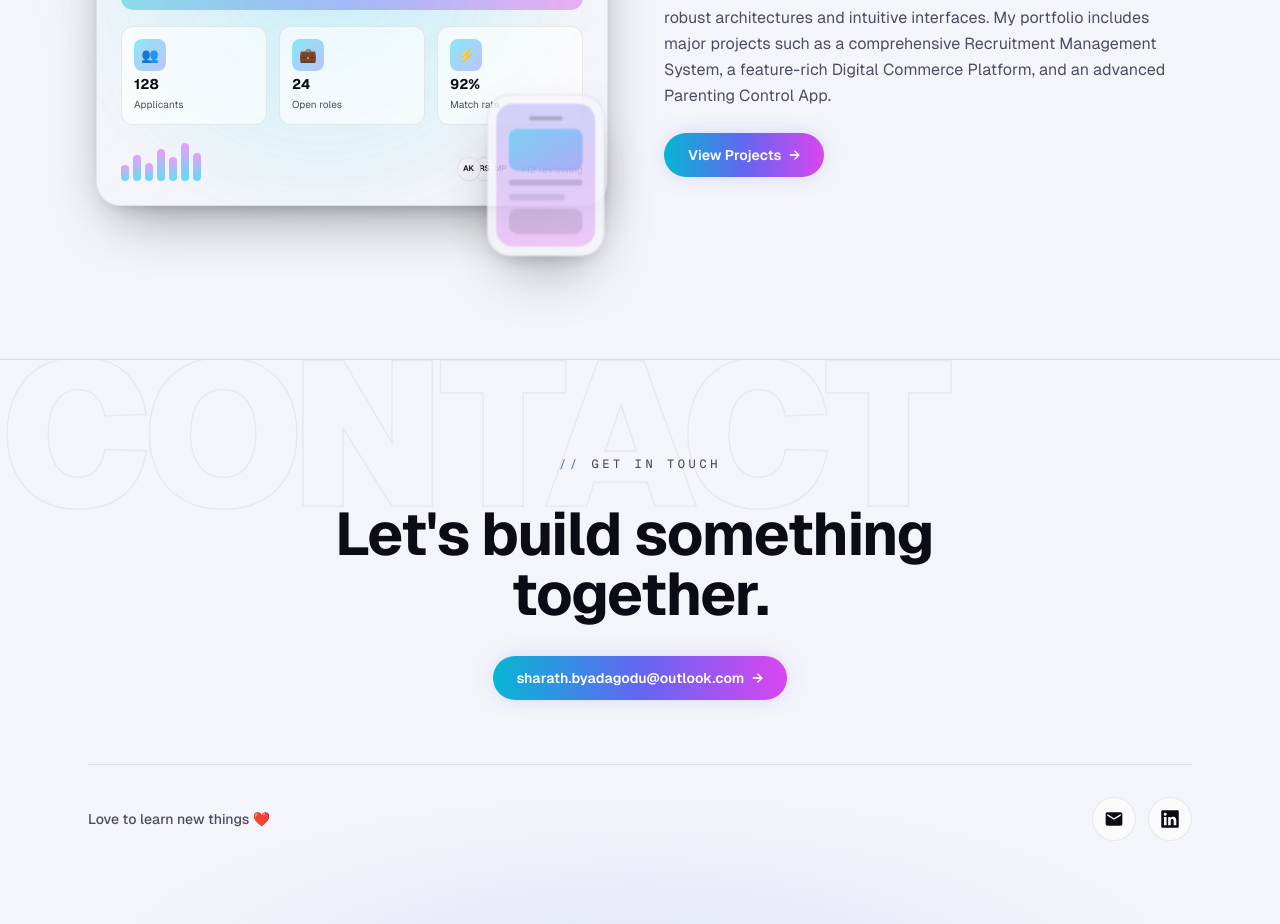
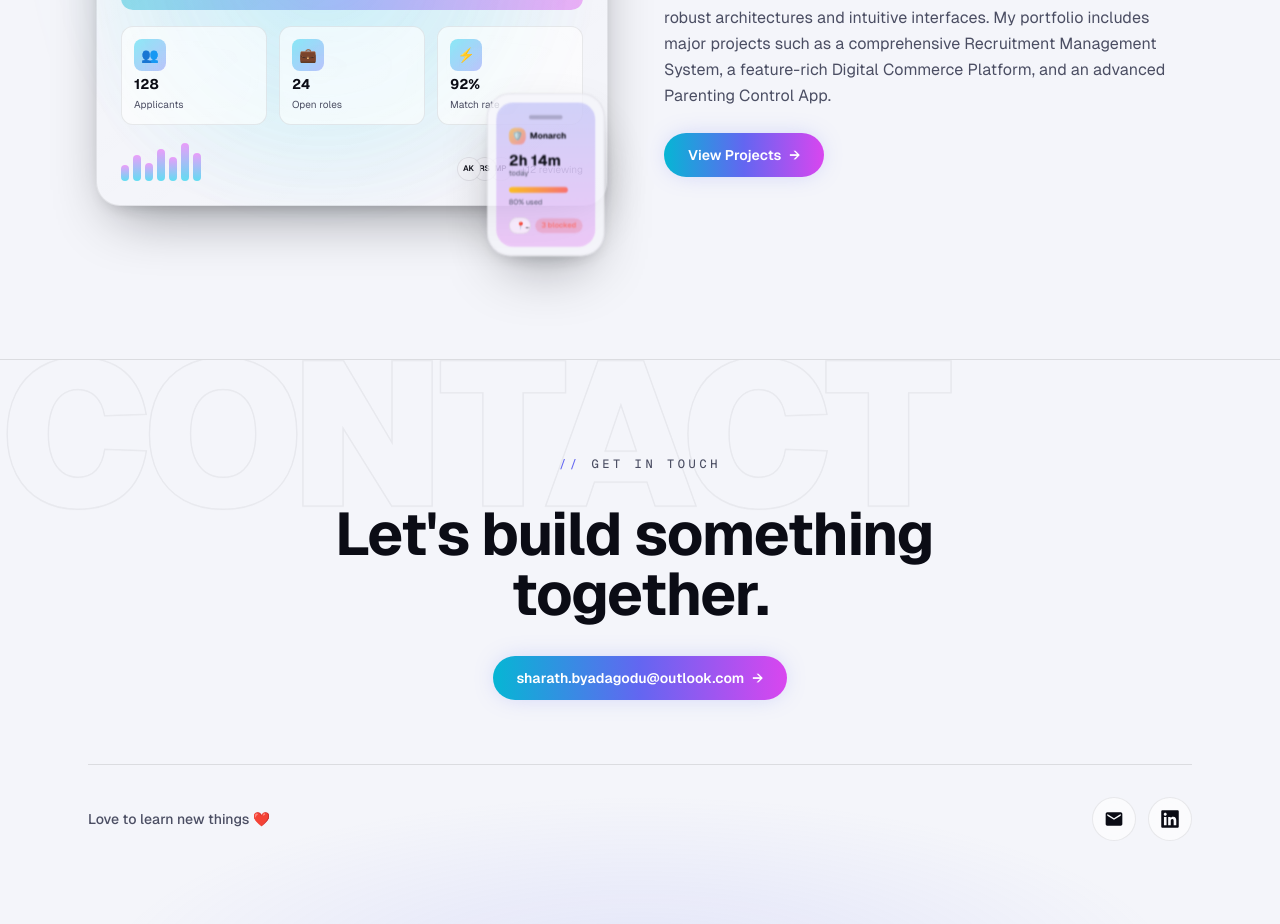
Before and after one commit to SharathRao99/portfolio, a Next.js app: page / in a window 1280 px wide. Shown: the part 1700-2624 px from the top of the page. Built offline with nearby package versions, Linux system fonts and the light colour scheme.

Commit message:
feat: Add WebMCPTools component for AI browser agent integration and enhance layout with new tool for site navigation and information retrieval.

```diff
--- a/app/layout.tsx
+++ b/app/layout.tsx
@@ -11,6 +11,7 @@ import ScrollProgress from "../components/motion/ScrollProgress";
 import SmoothScroll from "../components/motion/SmoothScroll";
 import BackToTop from "../components/motion/BackToTop";
 import CommandPalette from "../components/CommandPalette";
+import WebMCPTools from "../components/WebMCPTools";
 import { personalInfo } from "../lib/data";
 
 const SITE_URL = "https://sharath-portfolio.vercel.app";
@@ -134,6 +135,7 @@ export default function RootLayout({
           <BackgroundAnimation />
           <SmoothScroll />
           <CommandPalette />
+          <WebMCPTools />
           <ScrollProgress />
           <Header />
           <main id="content" className="flex-1 overflow-x-clip pt-28 md:pt-32">{children}</main>
--- /dev/null
+++ b/components/WebMCPTools.tsx
@@ -0,0 +1,116 @@
+"use client";
+import { useEffect } from "react";
+import { useRouter } from "next/navigation";
+import { useTheme } from "next-themes";
+import { personalInfo } from "@/lib/data";
+
+const PAGES: Record<string, string> = {
+    home: "/",
+    about: "/about",
+    skills: "/skills",
+    projects: "/projects",
+};
+
+/**
+ * Registers this site's actions as WebMCP tools (draft W3C spec:
+ * https://webmachinelearning.github.io/webmcp/) so an AI browser agent can
+ * discover and call them directly instead of guessing at the UI.
+ *
+ * Pure progressive enhancement: `document.modelContext` only exists in
+ * Chrome today (origin trial / experimental flag), so this is a no-op
+ * everywhere else — no polyfill, no bundle cost, no behavior change for the
+ * overwhelming majority of visitors.
+ *
+ * The tool set mirrors the ⌘K command palette (CommandPalette.tsx) one-to-one
+ * so there's a single source of truth for "what can this site do" — each
+ * `execute` below calls the same router/theme/data the palette already uses.
+ */
+export default function WebMCPTools() {
+    const router = useRouter();
+    const { setTheme, resolvedTheme } = useTheme();
+
+    useEffect(() => {
+        if (typeof document === "undefined" || !("modelContext" in document) || !document.modelContext) {
+            return;
+        }
+
+        const controller = new AbortController();
+        const mc = document.modelContext;
+        const options = { signal: controller.signal };
+
+        mc.registerTool(
+            {
+                name: "navigate_to_page",
+                description: "Navigate the site to Home, About, Skills, or Projects.",
+                inputSchema: {
+                    type: "object",
+                    properties: {
+                        page: { type: "string", enum: Object.keys(PAGES) },
+                    },
+                    required: ["page"],
+                },
+                execute: async (input) => {
+                    const page = String(input.page ?? "home");
+                    router.push(PAGES[page] ?? "/");
+                    return { content: [{ type: "text", text: `Navigated to ${page}.` }] };
+                },
+            },
+            options
+        );
+
+        mc.registerTool(
+            {
+                name: "get_contact_email",
+                description: "Get the site owner's contact email address.",
+                annotations: { readOnlyHint: true },
+                execute: async () => ({
+                    content: [{ type: "text", text: personalInfo.email }],
+                }),
+            },
+            options
+        );
+
+        mc.registerTool(
+            {
+                name: "get_resume_link",
+                description: "Get the URL to download the site owner's resume.",
+                annotations: { readOnlyHint: true },
+                execute: async () => ({
+                    content: [{ type: "text", text: personalInfo.resumeLink }],
+                }),
+            },
+            options
+        );
+
+        mc.registerTool(
+            {
+                name: "get_linkedin_url",
+                description: "Get the site owner's LinkedIn profile URL.",
+                annotations: { readOnlyHint: true },
+                execute: async () => ({
+                    content: [
+                        { type: "text", text: "https://www.linkedin.com/in/sharath-b-c-45ba01203" },
+                    ],
+                }),
+            },
+            options
+        );
+
+        mc.registerTool(
+            {
+                name: "toggle_theme",
+                description: "Switch the site between light and dark theme.",
+                execute: async () => {
+                    const next = resolvedTheme === "dark" ? "light" : "dark";
+                    setTheme(next);
+                    return { content: [{ type: "text", text: `Switched to ${next} theme.` }] };
+                },
+            },
+            options
+        );
+
+        return () => controller.abort();
+    }, [router, setTheme, resolvedTheme]);
+
+    return null;
+}
--- a/components/projects/ProjectCard.tsx
+++ b/components/projects/ProjectCard.tsx
@@ -142,10 +142,38 @@ function ProjectShowcase() {
                     <div className="glass-strong rounded-[1.4rem] p-2 shadow-card-float animate-float-y">
                         <div className="space-y-2 rounded-[1rem] bg-gradient-to-b from-indigo-500/25 to-fuchsia-500/25 p-3">
                             <div className="mx-auto h-1 w-8 rounded-full bg-current opacity-20" />
-                            <div className="h-10 rounded-lg bg-gradient-to-br from-cyan-400/50 to-indigo-400/50" />
-                            <div className="h-1.5 w-full rounded-full bg-current opacity-15" />
-                            <div className="h-1.5 w-3/4 rounded-full bg-current opacity-10" />
-                            <div className="h-6 rounded-lg bg-current opacity-10" />
+
+                            {/* app identity — Monarch AI parental control */}
+                            <div className="flex items-center gap-1">
+                                <span className="flex h-4 w-4 items-center justify-center rounded-md bg-gradient-to-br from-amber-400/60 to-red-400/60 text-[8px]">
+                                    🛡️
+                                </span>
+                                <span className="text-[8px] font-bold">Monarch</span>
+                            </div>
+
+                            {/* screen time stat */}
+                            <div>
+                                <p className="text-sm font-bold leading-none">2h 14m</p>
+                                <p className="text-[7px] text-muted">today</p>
+                            </div>
+
+                            {/* daily limit usage bar */}
+                            <div className="space-y-1">
+                                <div className="h-1.5 w-full overflow-hidden rounded-full bg-current/10">
+                                    <div className="h-full w-4/5 rounded-full bg-gradient-to-r from-amber-400 to-red-400" />
+                                </div>
+                                <p className="text-[7px] text-muted">80% used</p>
+                            </div>
+
+                            {/* location + blocked-apps badges */}
+                            <div className="flex items-center justify-between gap-1">
+                                <span className="glass-light truncate rounded-full px-1.5 py-0.5 text-[7px]">
+                                    📍 Home
+                                </span>
+                                <span className="shrink-0 rounded-full bg-red-500/20 px-1.5 py-0.5 text-[7px] font-semibold text-red-400">
+                                    3 blocked
+                                </span>
+                            </div>
                         </div>
                     </div>
                 </div>
```
Also changed, not shown: types/webmcp.d.ts (added, +33 -0 lines).
